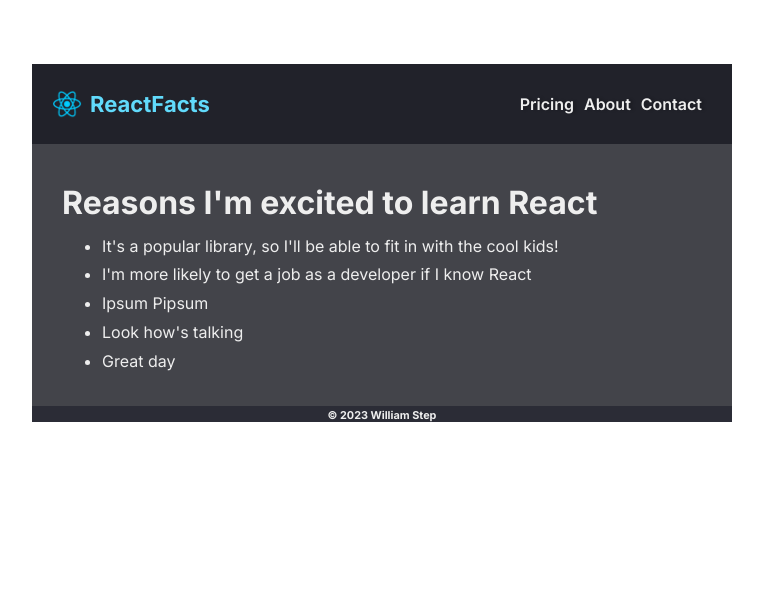
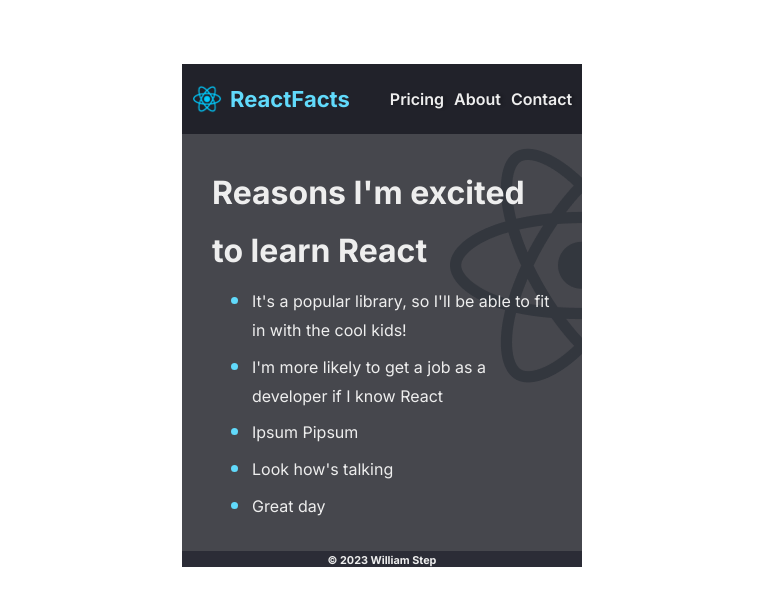
Before and after one commit to will-s-205/scrimba-study, a JavaScript app: page / in a window 1280 px wide. Shown: the top 606 px of the page, without its empty margins (258-1021 px from the left). Built offline with nearby package versions, Linux system fonts and the light colour scheme; the HTML template or start-up script is replaced by a standard one.

Commit message:
background image added

```diff
--- a/public/index.html
+++ b/public/index.html
@@ -41,7 +41,6 @@
       To begin the development, run `npm start` or `yarn start`.
       To create a production bundle, use `npm run build` or `yarn build`.
     -->
-  <script src="https://cdn.freecodecamp.org/testable-projects-fcc/v1/bundle.js"></script>
 </body>
 
 </html>
--- a/src/App.css
+++ b/src/App.css
@@ -6,13 +6,11 @@
 /* CONTAINER */
 
 .container {
-  /* display: flex; */
+  margin: 5% auto;
+  /* width: 700px; */
+  max-width: 400px;
   /* background-color: #eee; */
-  margin: 5% auto;
-  width: 700px;
-  /* height: 200px; */
-  /* text-align: center; */
-  background-color: #eee;
+  height: 100%;
 }
 
 /* CONTAINER */
@@ -24,7 +22,7 @@
   align-items: center;
   justify-content: space-between;
   background-color: #21222A;
-  padding: 25px 20px;
+  padding: 20px 10px;
 }
 
 .nav-logo {
@@ -67,6 +65,16 @@
   background-color: #21222ad4;
   color: #eee;
   line-height: 1.8;
+  background-image: url(../src/img/react-icon-large.png);
+  background-repeat: no-repeat;
+  background-position: right;
+  background-position-y: top;
+}
+
+.main--facts>li::marker {
+  /* content: 'o '; */
+  font-size: 1.4em;
+  color: #61DAFB;
 }
 
 /* MAIN-CONTENT */
--- a/src/components/MainContent.js
+++ b/src/components/MainContent.js
@@ -2,7 +2,7 @@ export default function MainContent() {
     return (
         <div className="main-content--text">
             <h1>Reasons I'm excited to learn React</h1>
-            <ul>
+            <ul className="main--facts">
                 <li>It's a popular library, so I'll be
                 able to fit in with the cool kids!</li>
                 <li>I'm more likely to get a job as a developer
```
Also changed, not shown: src/img/react-icon-large.png (added), src/img/react-icon-small.png (added).
